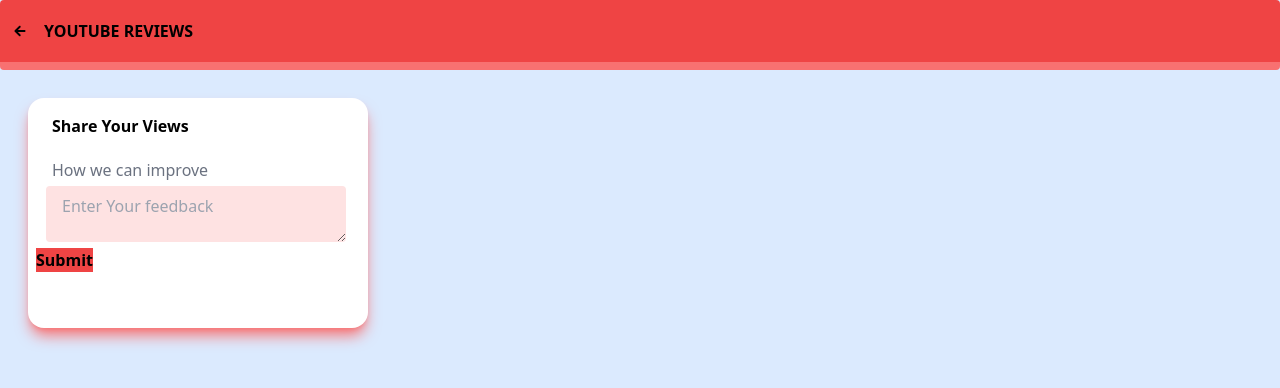
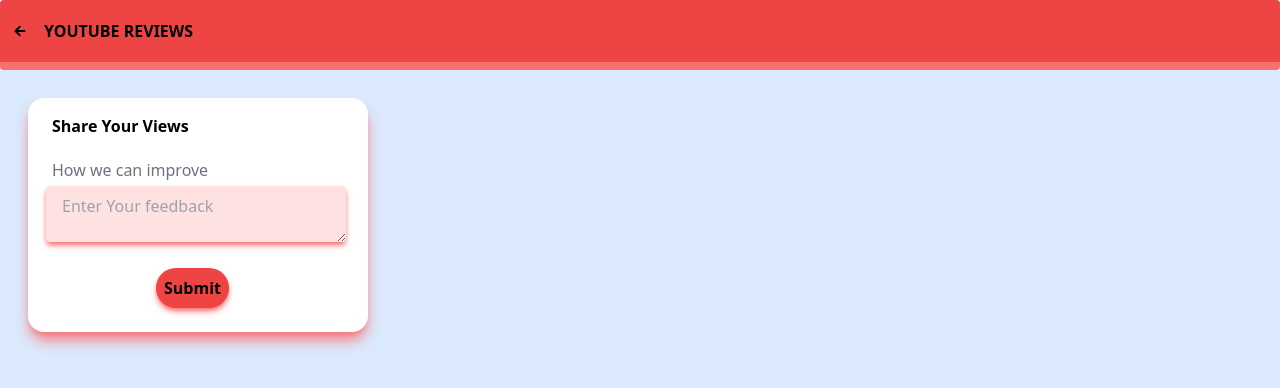
Before and after one commit to Its-Riyas-28/Feedback-App, a Next.js app: page /reviews/youtube in a window 1280 px wide. Shown: the top 388 px of the page. Built offline with nearby package versions, Linux system fonts and the light colour scheme; what @designbycode/tailwindcss-text-shadow would draw is missing.

Commit message:
Refactor: before vercel

```diff
--- a/src/app/reviews/youtube/page.jsx
+++ b/src/app/reviews/youtube/page.jsx
@@ -14,7 +14,7 @@
         <h3 className="font-semibold uppercase">Youtube Reviews</h3>
       </header>
 
-      <div className="bg-white ml-7 mt-7 w-[340px] rounded-2xl py-9 pl-2 pt-4 shadow-red-400 shadow-lg ">
+      <div className="bg-white ml-7 mt-7 w-[340px]  rounded-2xl py-1 pl-2 pt-4 shadow-red-400 shadow-lg ">
         <h4 className="font-semibold pl-4 ">Share Your Views</h4>
 
         <form action="" className="my-5">
@@ -24,14 +24,14 @@
             </label>
             <textarea
               placeholder="Enter Your feedback"
-              className="bg-red-100 w-[300px] px-4 pt-2 mt-1 rounded ml-[10px]"
+              className="bg-red-100 w-[300px] px-4 pt-2 mt-1 rounded ml-[10px] shadow-md shadow-red-400 outline-none"
             ></textarea>
           </div>
 
           <div>
             <button
               type="button"
-              className="bg-red-500 font-semibold font-sans"
+              className="bg-red-500 font-semibold font-sans mx-[120px] mt-[20px] p-2 rounded-3xl shadow-red-400 shadow-md hover:bg-red-700"
             >
               Submit
             </button>
```
